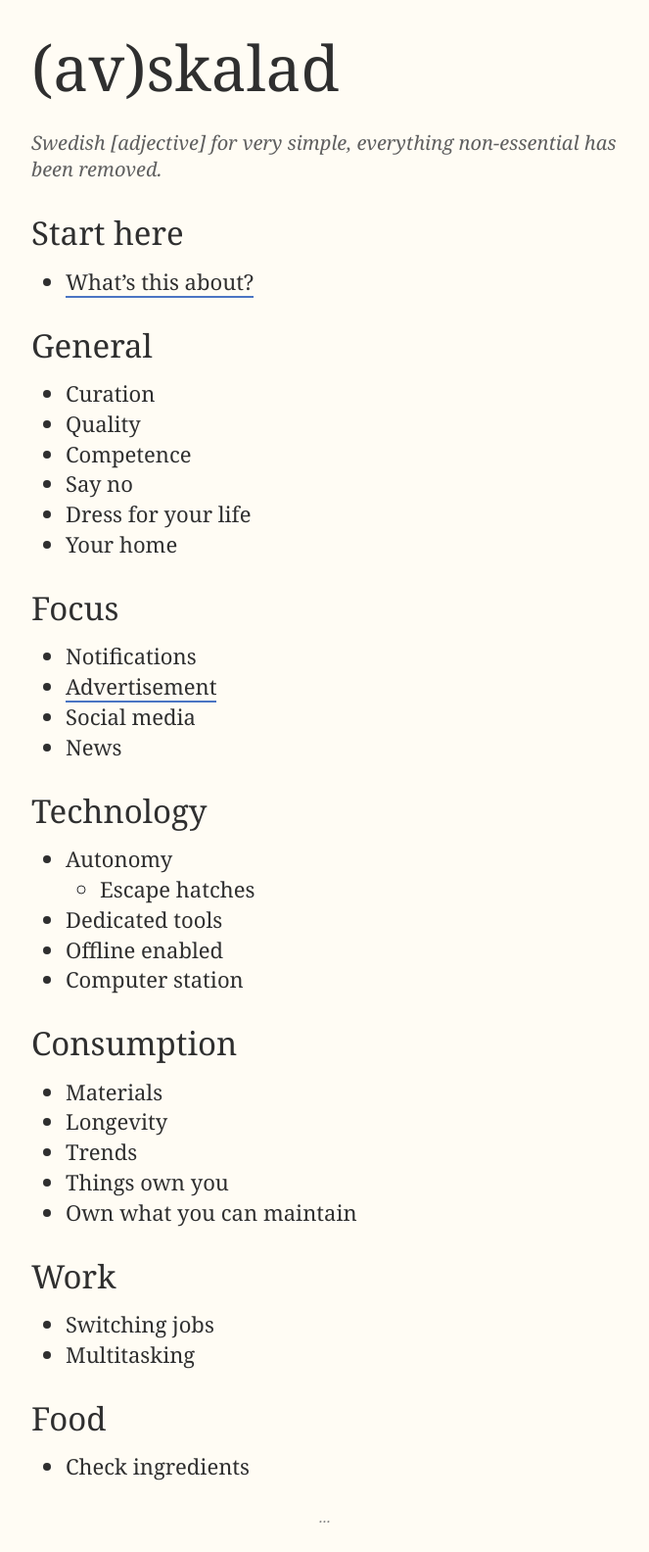
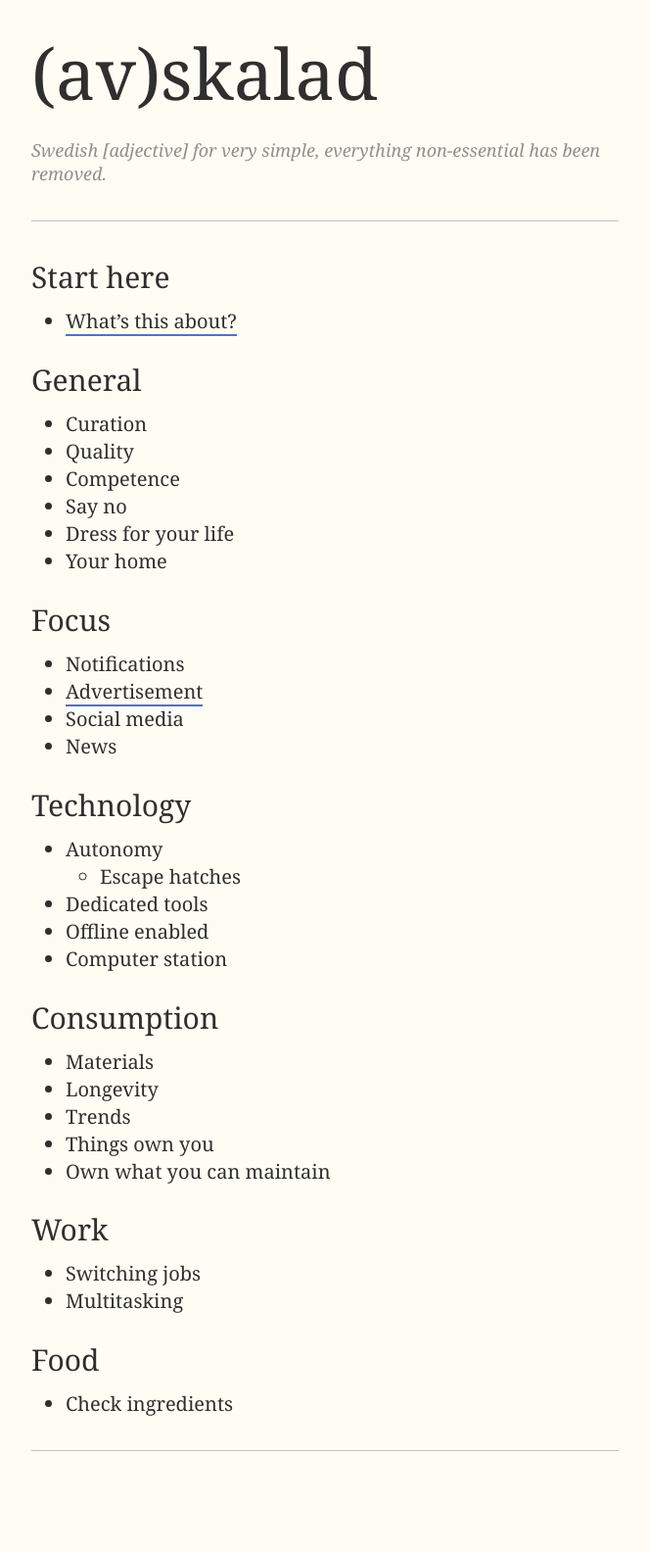
Before and after one commit to avskalad/avskalad.com, a Jekyll site: the page built from index.markdown, in a window 1280 px wide. Shown: the whole page at 98% size, without its empty margins (308-971 px from the left). Built offline with Jekyll 4.4.1, drawn with Linux system fonts in a browser that asks for light colours; after the commit the page ends 1514 px from its top, so only the background shows below that.

Commit message:
Style tweaks

```diff
--- a/_includes/footer.html
+++ b/_includes/footer.html
@@ -1,3 +1,3 @@
 <div class="footer">
-    ...
+    <hr>
 </div>
--- a/_includes/header.html
+++ b/_includes/header.html
@@ -1,4 +1,5 @@
 <div class="header">
     <a href="/">(av)skalad</a>
     <p>Swedish [adjective] for very simple, everything non-essential has been removed.</p>
+    <hr>
 </div>
--- a/_layouts/default.html
+++ b/_layouts/default.html
@@ -6,7 +6,7 @@
     <link rel="stylesheet" href="{{ "/css/main.css" | prepend: site.baseurl }}">
     <meta name="description" content="{{ site.description }}">
     <link rel="canonical" href="{{ page.url | replace:'index.html','' | prepend: site.baseurl | prepend: site.url }}">
-    <meta name="viewport" content="width=device-width">
+    <meta name="viewport" content="width=device-width,initial-scale=1.0">
   </head>
   <body>
     {% include header.html %}
--- a/css/main.scss
+++ b/css/main.scss
@@ -7,10 +7,40 @@ body {
     font-family: Charter, 'Bitstream Charter', 'Sitka Text', Cambria, serif;
 }
 
+a {
+    color: #2f2f2f;
+    text-decoration: none;
+    border-bottom: 2px solid #4b75c3;
+}
+
+a:hover {
+    border-bottom: 2px solid #c3774b;
+}
+
+
+li p {
+    margin: 8px 0;
+}
+
+ul {
+    padding-left: 35px;
+    margin: 0;
+}
+
+h1, h2 {
+    font-weight: 100;
+    margin-bottom: 10px;
+}
+
+hr {
+    border: 0;
+    border-top: 1px solid #c2c2c2;
+}
+
 .content {
     max-width: 600px;
     margin: auto;
-    font-size: 22px;
+    font-size: 20px;
     color: #2f2f2f;
     line-height: 1.4;
     padding: 0 10px;
@@ -22,36 +52,10 @@ body {
     }
 }
 
-a {
-    color: #2f2f2f;
-    text-decoration: none;
-    border-bottom: 2px solid #4b75c3;
-}
-
-li p {
-    margin: 8px 0;
-}
-
-ul {
-    padding-left: 35px;
-}
-
-h1, h2 {
-    font-weight: 100;
-    margin-bottom: 10px;
-}
-
-ul {
-    margin: 0;
-}
-
-a:hover {
-    border-bottom: 2px solid #c3774b;
-}
 
 .header {
     font-weight: normal;
-    font-size: 4em;
+    font-size: 72px;
 
     max-width: 600px;
     margin: auto;
@@ -67,8 +71,8 @@ a:hover {
     }
 
     p {
-        font-size: 20px;
-        color: #5f5f5f;
+        font-size: 18px;
+        color: #8f8f8f;
         font-style: italic;
     }
 }
@@ -83,22 +87,3 @@ a:hover {
     padding: 25px 10px;
     text-align: center;
 }
-
-@media screen and (max-width: 600px) {
-    .content {
-        font-size: 20px;
-    }
-
-    .header {
-        //font-size: 14px;
-    }
-
-
-    .footer {
-        //font-size: 12px;
-    }
-
-    ul {
-        padding-left: 20px;
-    }
-}
```
